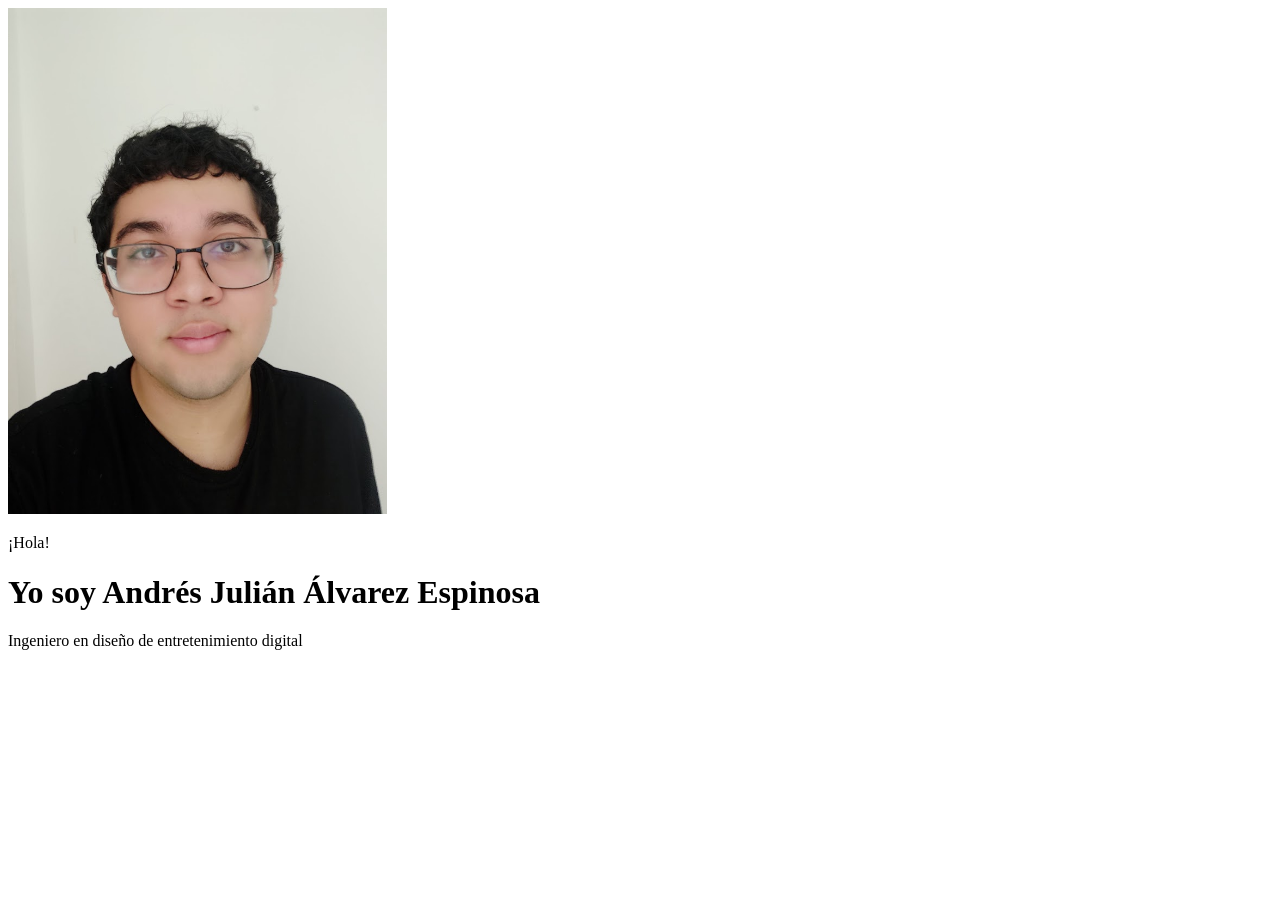
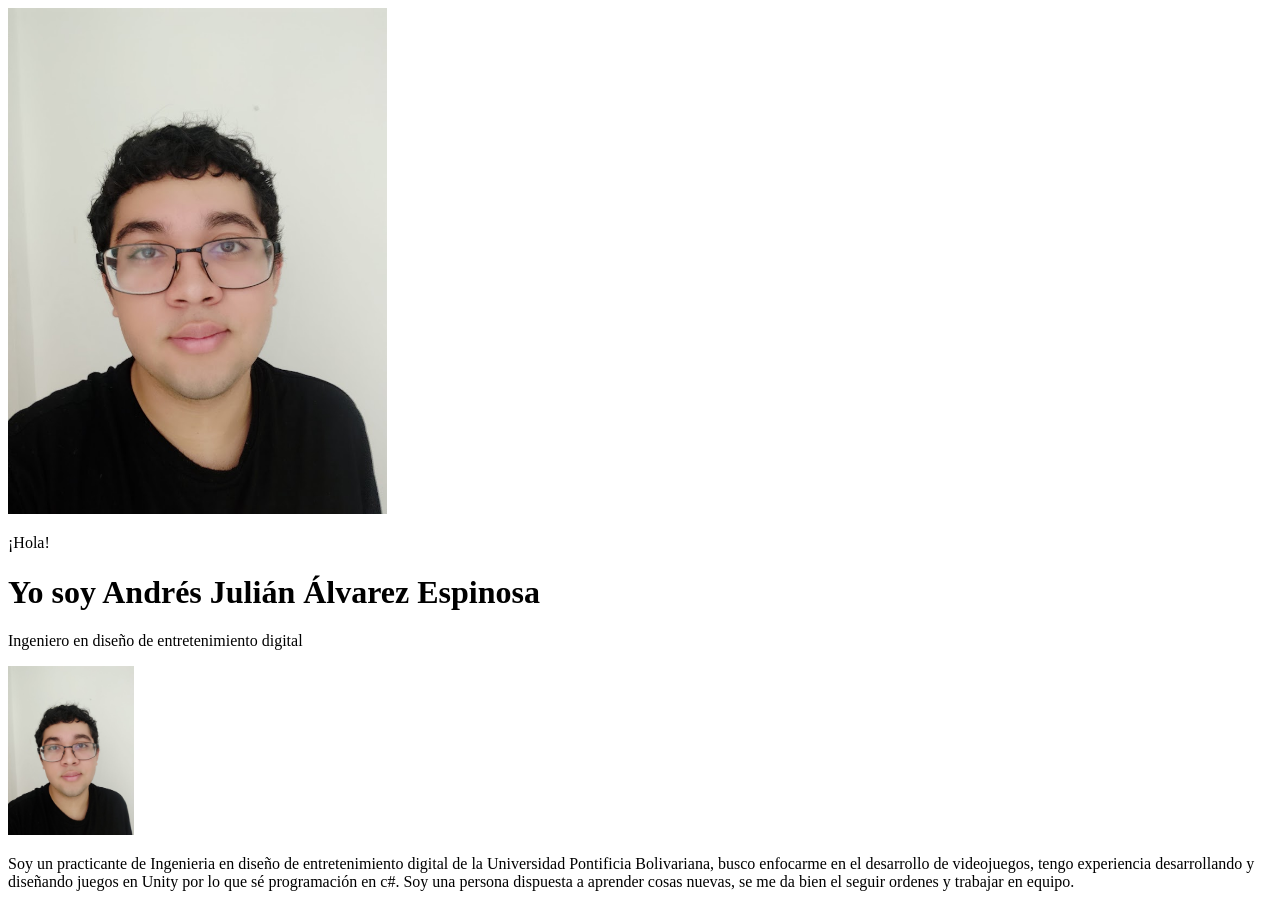
Before and after one commit to Andresjales/Entrega1-IntroDW, a plain HTML site: page index.html in a window 1280 px wide. Before the commit the page ends 800 px from the top, so only its background shows below. Drawn offline with Linux system fonts and the light colour scheme.

Commit message:
Vista Sobre mí creada

```diff
--- a/index.html
+++ b/index.html
@@ -16,6 +16,14 @@
             <h1>Yo soy Andrés Julián Álvarez Espinosa</h1>
             <p>Ingeniero en diseño de entretenimiento digital</p>
         </div>
+        <div id="Sobre mí">
+            <img src=".\imgs\Mi foto.jpg" alt="Mi foto" width="10%">
+            <p>Soy un practicante de Ingenieria en diseño de entretenimiento digital de la Universidad Pontificia Bolivariana, busco enfocarme en el desarrollo de videojuegos, tengo experiencia desarrollando y diseñando juegos en Unity por lo que sé programación en c#. Soy una persona dispuesta a aprender cosas nuevas, se me da bien el seguir ordenes y trabajar en equipo.
+            </p>
+        </div>
+        <div id="Experiencia">
+
+        </div>
     </main>
 </body>
 </html>
```
